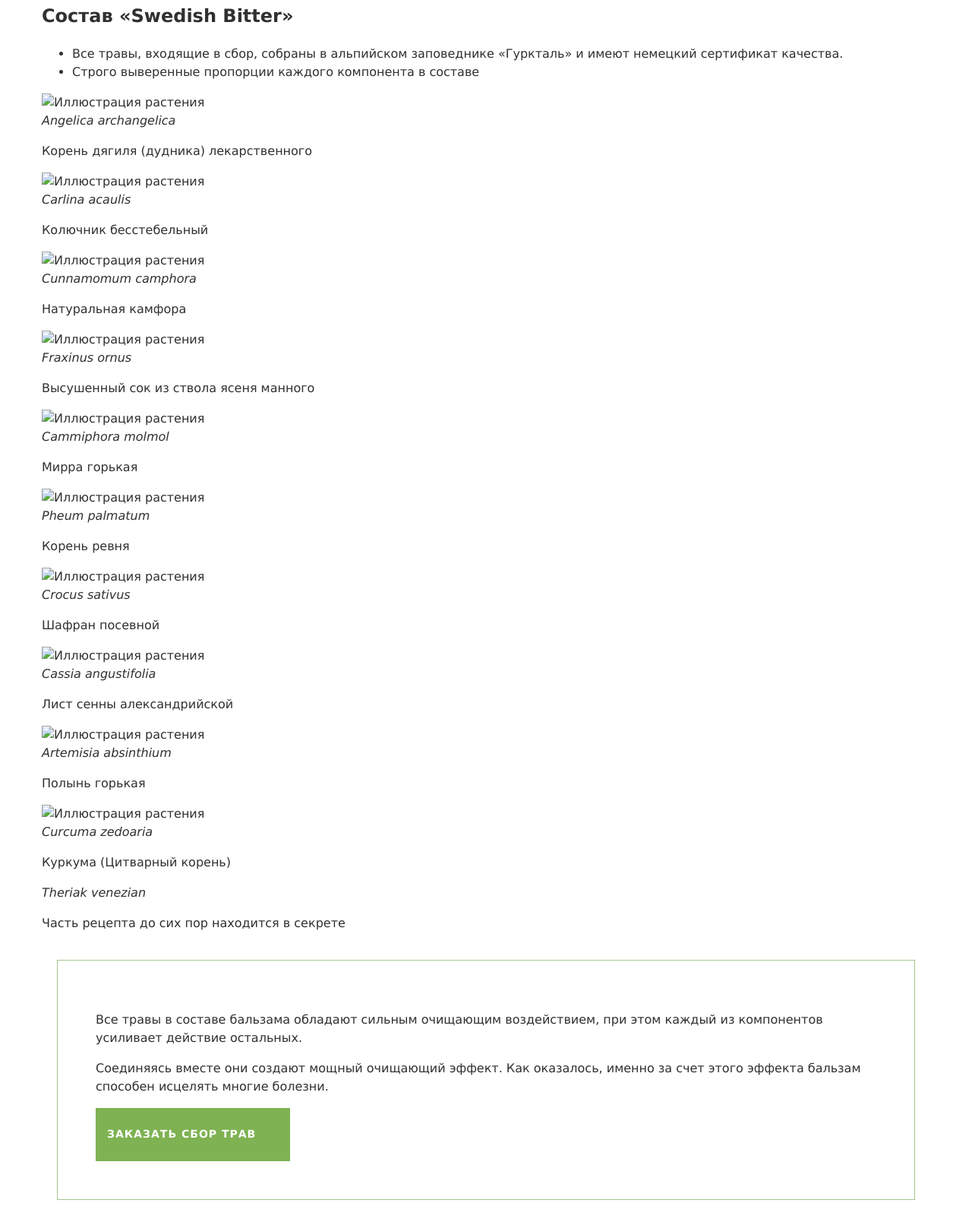
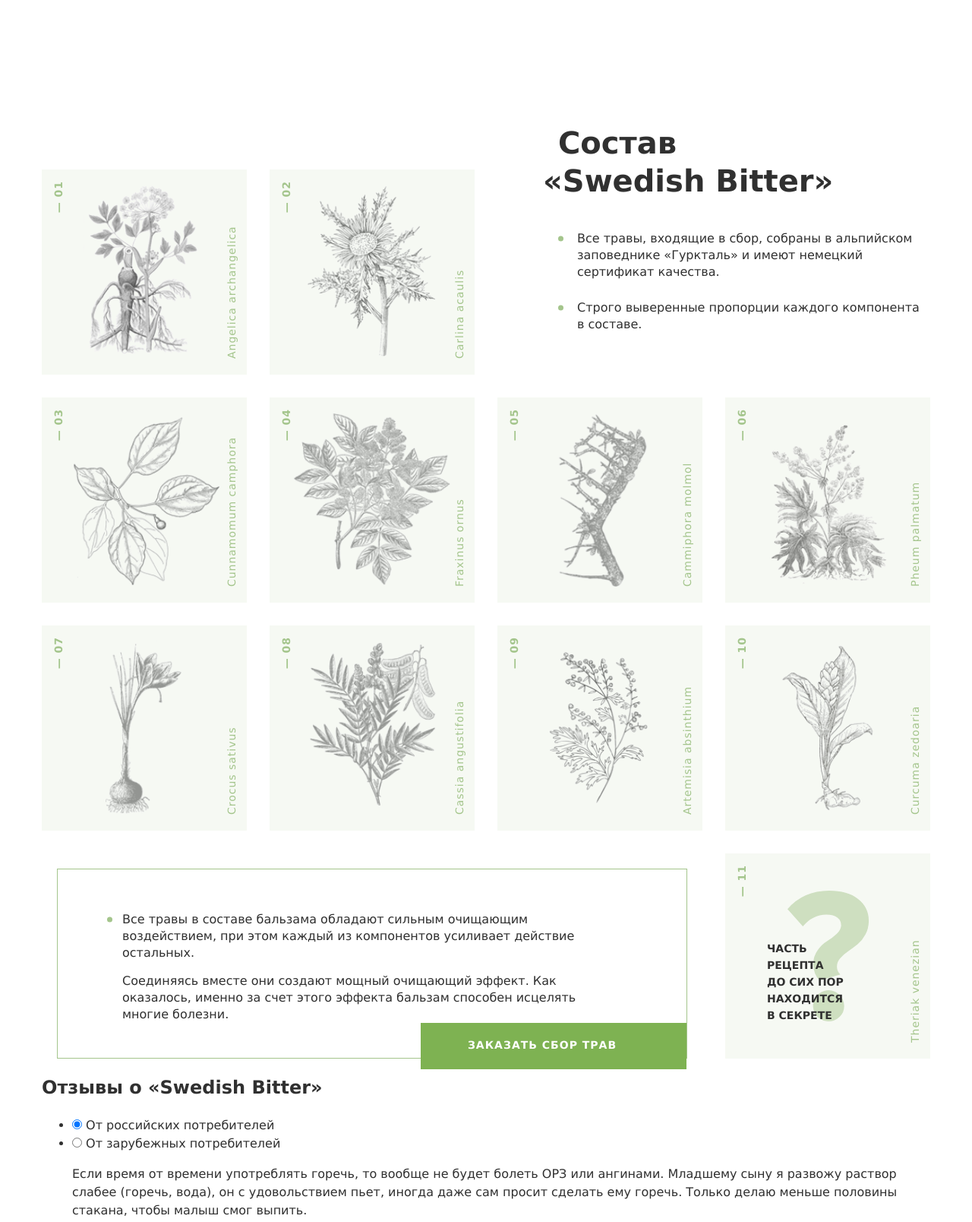
Before and after one commit to owlrik/markup-swedish-bitter, a website: page src/html/index.html in a window 1280 px wide. Shown: the part 5789-7397 px from the top of the page at 76% size. Drawn offline with nearby package versions, Linux system fonts and the light colour scheme; files that its build step writes are made by us from their sources; files whose address does not match are found by name.

Commit message:
Стилизован блок ingredients

```diff
--- a/src/html/index.html
+++ b/src/html/index.html
@@ -350,100 +350,122 @@
             <div class="ingredients__grid">
               <header class="ingredients__header">
                 <h2 class="ingredients__title">
-                  Состав «Swedish Bitter»
+                  <span>Состав</span> <span>«Swedish Bitter»</span>
                 </h2>
 
-                <ul>
-                  <li>
-                    Все травы, входящие в сбор, собраны в альпийском заповеднике «Гуркталь» и
-                    имеют немецкий сертификат качества.
-                  </li>
-                  <li>
-                    Строго выверенные пропорции каждого компонента в составе
-                  </li>
-                </ul>
+                <p class="ingredients__text">
+                  Все травы, входящие в&nbsp;сбор, собраны в&nbsp;альпийском заповеднике
+                  &laquo;Гуркталь&raquo; и&nbsp;имеют немецкий сертификат качества.
+                </p>
+
+                <p class="ingredients__text">
+                  Строго выверенные пропорции каждого компонента в&nbsp;составе.
+                </p>
               </header>
 
-              <div class="ingredients-item">
-                <img src="img/content/plant-01.png" alt="Иллюстрация растения">
-                <i class="ingredients-item__latin-name" lang="la">Angelica archangelica</i>
-                <p class="ingredients-item__name">Корень дягиля (дудника) лекарственного</p>
+              <article class="item-ingredients">
+                <div class="item-ingredients__name-wrap">
+                  <h3 class="item-ingredients__name">Корень дягиля (дудника)<br> лекарственного</h3>
                 </div>
+                <i class="item-ingredients__latin-name" lang="la">Angelica archangelica</i>
+                <img src="img/content/plant-01.png" alt="">
+              </article>
 
-              <div class="ingredients-item">
-                <img src="img/content/plant-02.png" alt="Иллюстрация растения">
-                <i class="ingredients-item__latin-name" lang="la">Carlina acaulis</i>
-                <p class="ingredients-item__name">Колючник бесстебельный</p>
+              <article class="item-ingredients">
+                <div class="item-ingredients__name-wrap">
+                  <h3 class="item-ingredients__name">Колючник<br> бесстебельный</h3>
                 </div>
+                <i class="item-ingredients__latin-name" lang="la">Carlina acaulis</i>
+                <img src="img/content/plant-02.png" alt="">
+              </article>
 
-              <div class="ingredients-item">
-                <img src="img/content/plant-03.png" alt="Иллюстрация растения">
-                <i class="ingredients-item__latin-name" lang="la">Cunnamomum camphora</i>
-                <p class="ingredients-item__name">Натуральная камфора</p>
+              <article class="item-ingredients">
+                <div class="item-ingredients__name-wrap">
+                  <h3 class="item-ingredients__name">Натуральная<br> камфора</h3>
                 </div>
+                <i class="item-ingredients__latin-name" lang="la">Cunnamomum camphora</i>
+                <img src="img/content/plant-03.png" alt="">
+              </article>
 
-              <div class="ingredients-item">
-                <img src="img/content/plant-04.png" alt="Иллюстрация растения">
-                <i class="ingredients-item__latin-name" lang="la">Fraxinus ornus</i>
-                <p class="ingredients-item__name">Высушенный сок из ствола ясеня манного</p>
+              <article class="item-ingredients">
+                <div class="item-ingredients__name-wrap">
+                  <h3 class="item-ingredients__name">Высушенный сок<br> из&nbsp;ствола ясеня<br> манного</h3>
                 </div>
+                <i class="item-ingredients__latin-name" lang="la">Fraxinus ornus</i>
+                <img src="img/content/plant-04.png" alt="">
+              </article>
 
-              <div class="ingredients-item">
-                <img src="img/content/plant-05.png" alt="Иллюстрация растения">
-                <i class="ingredients-item__latin-name" lang="la">Cammiphora molmol</i>
-                <p class="ingredients-item__name">Мирра горькая</p>
+              <article class="item-ingredients">
+                <div class="item-ingredients__name-wrap">
+                  <h3 class="item-ingredients__name">Мирра<br> горькая</h3>
                 </div>
+                <i class="item-ingredients__latin-name" lang="la">Cammiphora molmol</i>
+                <img src="img/content/plant-05.png" alt="">
+              </article>
 
-              <div class="ingredients-item">
-                <img src="img/content/plant-06.png" alt="Иллюстрация растения">
-                <i class="ingredients-item__latin-name" lang="la">Pheum palmatum</i>
-                <p class="ingredients-item__name">Корень ревня</p>
+              <article class="item-ingredients">
+                <div class="item-ingredients__name-wrap">
+                  <h3 class="item-ingredients__name">Корень<br> ревня</h3>
                 </div>
+                <i class="item-ingredients__latin-name" lang="la">Pheum palmatum</i>
+                <img src="img/content/plant-06.png" alt="">
+              </article>
 
-              <div class="ingredients-item">
-                <img src="img/content/plant-07.png" alt="Иллюстрация растения">
-                <i class="ingredients-item__latin-name" lang="la">Crocus sativus</i>
-                <p class="ingredients-item__name">Шафран посевной</p>
+              <article class="item-ingredients">
+                <div class="item-ingredients__name-wrap">
+                  <h3 class="item-ingredients__name">Шафран<br> посевной</h3>
                 </div>
+                <i class="item-ingredients__latin-name" lang="la">Crocus sativus</i>
+                <img src="img/content/plant-07.png" alt="">
+              </article>
 
-              <div class="ingredients-item">
-                <img src="img/content/plant-08.png" alt="Иллюстрация растения">
-                <i class="ingredients-item__latin-name" lang="la">Cassia angustifolia</i>
-                <p class="ingredients-item__name">Лист сенны александрийской</p>
+              <article class="item-ingredients">
+                <div class="item-ingredients__name-wrap">
+                  <h3 class="item-ingredients__name">Лист сенны<br> александрийской</h3>
                 </div>
+                <i class="item-ingredients__latin-name" lang="la">Cassia angustifolia</i>
+                <img src="img/content/plant-08.png" alt="">
+              </article>
 
-              <div class="ingredients-item">
-                <img src="img/content/plant-09.png" alt="Иллюстрация растения">
-                <i class="ingredients-item__latin-name" lang="la">Artemisia absinthium</i>
-                <p class="ingredients-item__name">Полынь горькая</p>
+              <article class="item-ingredients">
+                <div class="item-ingredients__name-wrap">
+                  <h3 class="item-ingredients__name">Полынь<br> горькая</h3>
                 </div>
+                <i class="item-ingredients__latin-name" lang="la">Artemisia absinthium</i>
+                <img src="img/content/plant-09.png" alt="">
+              </article>
 
-              <div class="ingredients-item">
-                <img src="img/content/plant-10.png" alt="Иллюстрация растения">
-                <i class="ingredients-item__latin-name" lang="la">Curcuma zedoaria</i>
-                <p class="ingredients-item__name">Куркума (Цитварный корень)</p>
+              <article class="item-ingredients">
+                <div class="item-ingredients__name-wrap">
+                  <h3 class="item-ingredients__name">Куркума<br> (Цитварный корень)</h3>
                 </div>
+                <i class="item-ingredients__latin-name" lang="la">Curcuma zedoaria</i>
+                <img src="img/content/plant-10.png" alt="">
+              </article>
 
-              <div class="ingredients-item">
-                <i class="ingredients-item__latin-name" lang="la">Theriak venezian</i>
-                <p class="ingredients-item__text">Часть рецепта до сих пор находится в секрете</p>
+              <article class="item-ingredients item-ingredients--secret">
+                <div class="item-ingredients__name-wrap">
+                  <h3 class="item-ingredients__name">Смесь трав<br> по&nbsp;рецепту Марии<br> Трэбэн</h3>
                 </div>
+                <i class="item-ingredients__latin-name" lang="la">Theriak venezian</i>
+                <p class="item-ingredients__text">Часть рецепта до&nbsp;сих пор находится в&nbsp;секрете</p>
+              </article>
 
-              <footer class="ingredients__footer">
-                <div class="banner ingredients__banner">
+              <footer class="banner ingredients__banner ingredients__footer">
                 <div class="banner__inner">
+                  <div class="banner__text-wrap">
                     <p>
-                      Все травы в составе бальзама обладают сильным очищающим воздействием,
-                      при этом каждый из компонентов усиливает действие остальных.
+                      Все травы в&nbsp;составе бальзама обладают сильным очищающим воздействием,
+                      при этом каждый из&nbsp;компонентов усиливает действие остальных.
                     </p>
 
                     <p>
                       Соединяясь вместе они создают мощный очищающий эффект. Как оказалось,
-                      именно за счет этого эффекта бальзам способен исцелять многие болезни.
+                      именно за&nbsp;счет этого эффекта бальзам способен исцелять многие болезни.
                     </p>
+                  </div>
 
-                    <a class="btn bunner__btn" href="#">Заказать сбор трав</a>
-                  </div>
+                  <a class="btn btn--narrow" href="#">Заказать сбор трав</a>
                 </div>
               </footer>
             </div>
--- /dev/null
+++ b/src/sass/blocks/_ingredients.scss
@@ -0,0 +1,108 @@
+.ingredients__grid {
+  display: grid;
+  grid-template-rows: repeat(4, 270px);
+  grid-template-columns: repeat(4, 270px);
+  gap: 30px;
+  padding-top: 60px;
+  counter-reset: ingredientsCounter;
+}
+
+.ingredients__header {
+  grid-row: 1 / 2;
+  grid-column: 3 / 5;
+  margin-top: -60px;
+  padding-left: 80px;
+}
+
+.ingredients__title {
+  margin: 0 0 40px;
+  font-size: 40px;
+  line-height: 1.25;
+}
+
+.ingredients__title span {
+  display: block;
+
+  &:last-child {
+    margin-left: -0.5em;
+  }
+}
+
+.ingredients__text {
+  position: relative;
+  margin: 0 0 25px;
+  padding-left: 25px;
+  line-height: 1.375;
+
+  &:last-child {
+    margin-bottom: 0;
+  }
+
+  &::before {
+    content: "";
+    position: absolute;
+    top: 0.6875em;
+    left: 0;
+    display: block;
+    width: 7px;
+    height: 7px;
+    background-color: #a4c58c;
+    border-radius: 50%;
+    transform: translateY(-50%);
+  }
+}
+
+.ingredients__footer {
+  grid-row: 4 / 5;
+  grid-column: 1 / 4;
+}
+
+.ingredients__banner {
+  padding-bottom: 0;
+}
+
+.ingredients__banner .banner__inner {
+  display: grid;
+  grid-template-rows: 1fr auto;
+  grid-template-columns: 1fr;
+  height: 100%;
+  padding: 0;
+}
+
+.ingredients__banner .banner__text-wrap {
+  padding-top: 55px;
+  padding-right: 85px;
+  padding-left: 85px;
+}
+
+.ingredients__banner .banner__text-wrap p {
+  margin: 0 0 15px;
+  line-height: 1.375;
+
+  &:first-child {
+    position: relative;
+
+    &::before {
+      content: "";
+      position: absolute;
+      top: 0.6875em;
+      left: -20px;
+      display: block;
+      width: 7px;
+      height: 7px;
+      background-color: #a4c58c;
+      border-radius: 50%;
+      transform: translateY(-50%);
+    }
+  }
+
+  &:last-child {
+    margin-bottom: 0;
+  }
+}
+
+.ingredients__banner .btn {
+  justify-self: right;
+  width: 100%;
+  max-width: 350px;
+}
--- /dev/null
+++ b/src/sass/blocks/_item-ingredients.scss
@@ -0,0 +1,98 @@
+.item-ingredients {
+  position: relative;
+  width: 270px;
+  height: 270px;
+  padding: 20px;
+  overflow: hidden;
+  font-size: 14px;
+  background-color: #f6f9f3;
+  counter-increment: ingredientsCounter;
+
+  &:last-child,
+  &--secret {
+    background-image: url("../img/bg/bg-secret.svg");
+    background-position: center;
+    background-repeat: no-repeat;
+  }
+
+  &::before {
+    content: "\2014\0020" counter(ingredientsCounter, decimal-leading-zero);
+    position: absolute;
+    top: 15px;
+    right: calc(100% - 12px);
+    display: block;
+    width: 45px;
+    font-weight: 700;
+    font-size: 14px;
+    color: #a4c58c;
+    text-align: right;
+    letter-spacing: 0.07em;
+    transform-origin: 100% 0;
+    transform: rotate(-90deg);
+  }
+}
+
+.item-ingredients img {
+  width: 100%;
+  height: 100%;
+  object-fit: contain;
+  mix-blend-mode: darken;
+}
+
+.item-ingredients:hover .item-ingredients__name-wrap {
+  visibility: visible;
+  opacity: 1;
+}
+
+.item-ingredients:last-child .item-ingredients__text,
+.item-ingredients--secret .item-ingredients__text {
+  position: absolute;
+  bottom: 45px;
+  left: 55px;
+  max-width: 105px;
+  margin: 0;
+}
+
+.item-ingredients__name-wrap {
+  position: absolute;
+  top: 20px;
+  right: 20px;
+  bottom: 20px;
+  left: 20px;
+  z-index: 1;
+  display: flex;
+  justify-content: center;
+  align-items: center;
+  padding: 15px;
+  background: radial-gradient(at 30% 18.5%, rgba(183, 213, 152, 0.65), rgba(128, 167, 78, 0.95));
+  visibility: hidden;
+  opacity: 0;
+}
+
+.item-ingredients__name {
+  margin: 0;
+  font-size: 14px;
+  line-height: 1.43;
+  color: $color-default-white;
+  text-align: center;
+}
+
+.item-ingredients__latin-name {
+  position: absolute;
+  bottom: 0;
+  left: calc(100% - 30px);
+  display: block;
+  width: 100%;
+  font-style: normal;
+  font-size: 14px;
+  color: #a4c58c;
+  letter-spacing: 0.07em;
+  transform: rotate(-90deg);
+  transform-origin: 0 0;
+}
+
+.item-ingredients__text {
+  font-weight: 700;
+  line-height: 1.57;
+  text-transform: uppercase;
+}
--- a/src/sass/blocks/_set.scss
+++ b/src/sass/blocks/_set.scss
@@ -1,3 +1,7 @@
+.set__inner {
+  margin-bottom: 180px;
+}
+
 .set__title {
   max-width: 520px;
   margin: 0 0 40px;
--- a/src/sass/style.scss
+++ b/src/sass/style.scss
@@ -34,3 +34,5 @@
 @import "blocks/history";
 @import "blocks/set";
 @import "blocks/item-set";
+@import "blocks/ingredients";
+@import "blocks/item-ingredients";
```
Also changed, not shown: src/img/bg/bg-ingredient.png (added), src/img/bg/bg-secret.svg (added), src/img/bg/question-mark.svg (added), src/img/content/plant-01.png (added), src/img/content/plant-02.png (added), src/img/content/plant-03.png (added), src/img/content/plant-04.png (added), src/img/content/plant-05.png (added), src/img/content/plant-06.png (added), src/img/content/plant-07.png (added), src/img/content/plant-08.png (added), src/img/content/plant-09.png (added), src/img/content/plant-10.png (added). Lines whose indentation alone changed are shown as unchanged.
